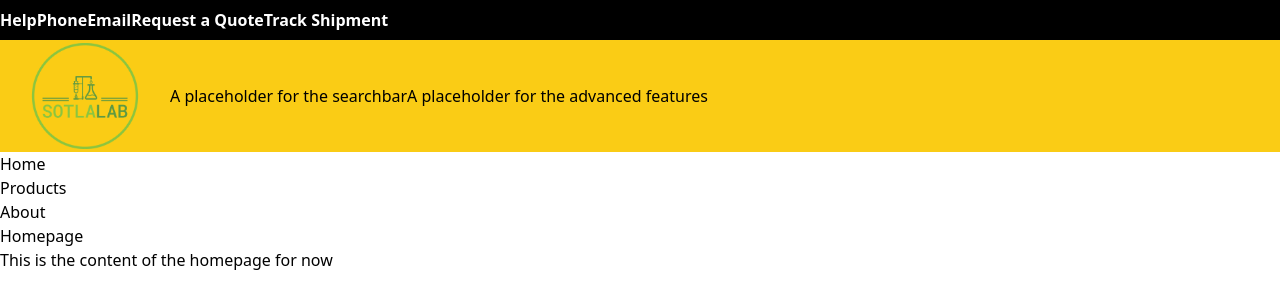
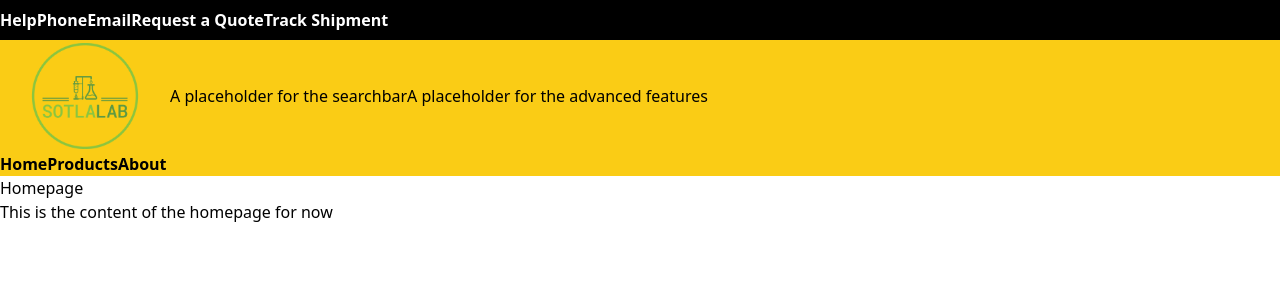
Before and after one commit to lsapundzic/b2b-store-frontend, a Next.js app: page / in a window 1280 px wide. Shown: the top 308 px of the page. Built offline with nearby package versions, Linux system fonts and the light colour scheme.

Commit message:
Navbar finished

```diff
--- a/src/components/Header/fragments/Navbar.jsx
+++ b/src/components/Header/fragments/Navbar.jsx
@@ -2,8 +2,8 @@ import Link from "next/link";
 
 export default function Navbar() {
   return (
-    <nav>
-      <ul>
+    <nav className="bg-yellow-400">
+      <ul className="flex font-bold">
         <li>
           <Link href="/">Home</Link>
         </li>
```
